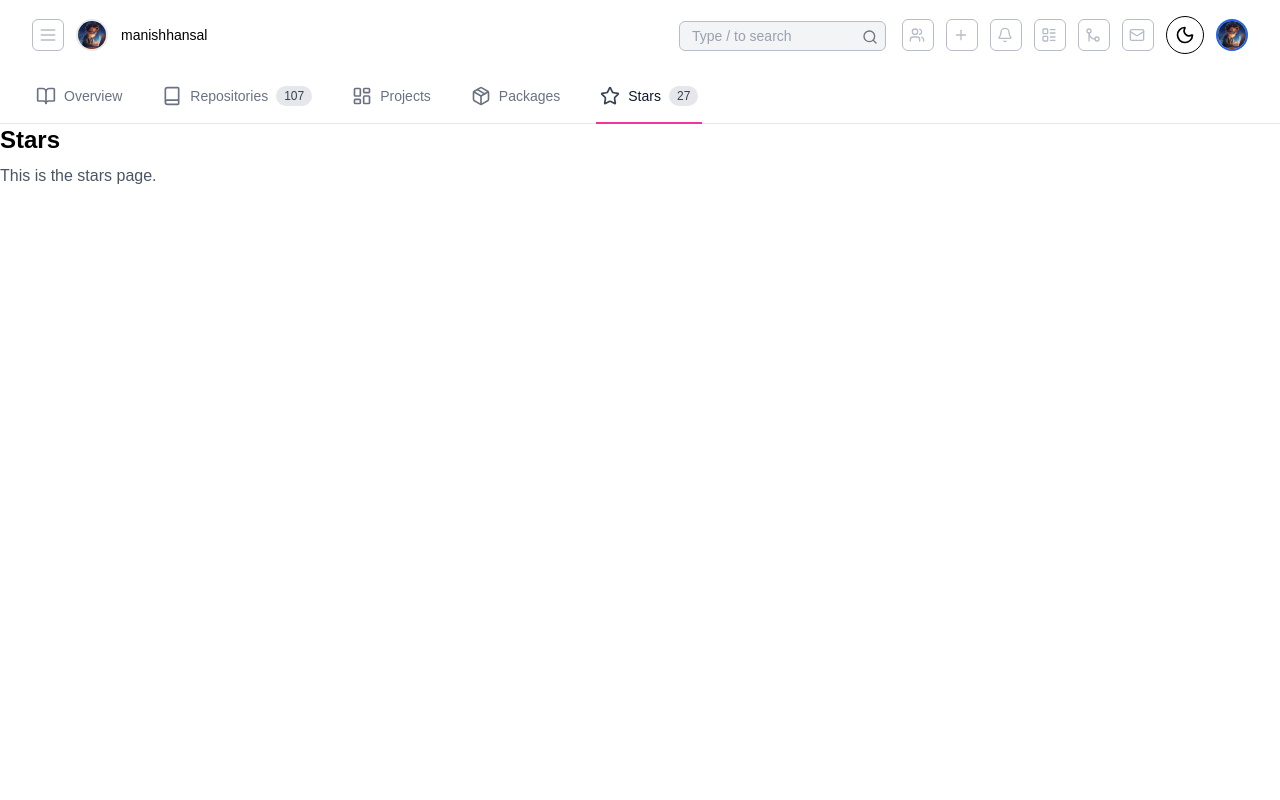
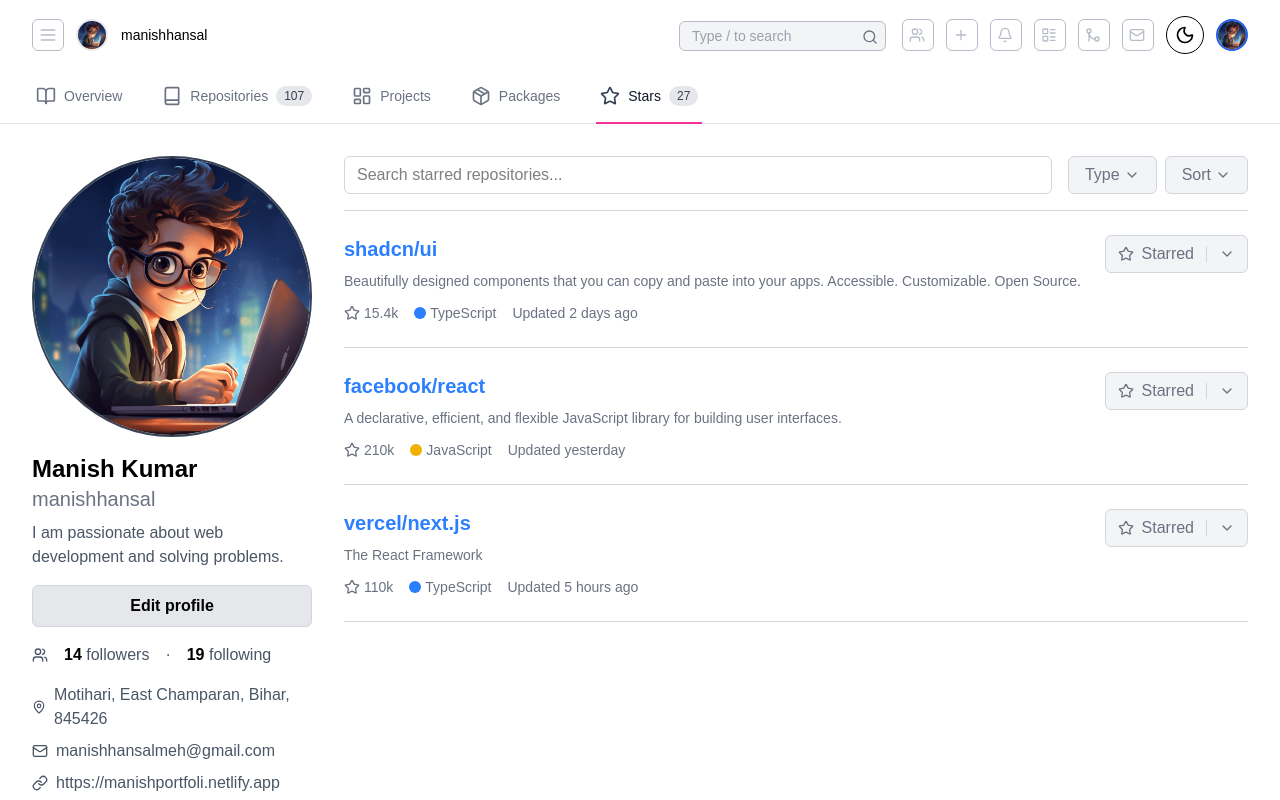
Before and after one commit to manishhansal/my-portfolio2.0, a Next.js app: page /stars in a window 1280 px wide. Built offline with nearby package versions, Linux system fonts and the light colour scheme.

Commit message:
Enhance Packages, Projects, and Stars pages with ProfilePageLayout integration; add search functionality and improve UI elements for better user experience (#12)

```diff
--- a/pages/packages.tsx
+++ b/pages/packages.tsx
@@ -1,16 +1,44 @@
 import { useTheme } from '@/context/ThemeContext';
+import ProfilePageLayout from './components/ProfilePageLayout';
+import { Package, ChevronDown } from 'lucide-react';
 
 const PackagesPage = () => {
   const { theme } = useTheme();
+  const textColor = theme === 'dark' ? 'text-gray-400' : 'text-gray-500';
+  const headingColor = theme === 'dark' ? 'text-white' : 'text-black';
+  const borderColor = theme === 'dark' ? 'border-gray-700' : 'border-gray-300';
+  const inputBg = theme === 'dark' ? 'bg-[#010409]' : 'bg-white';
+
   return (
-    <div>
-      <h1 className={`text-2xl font-bold ${theme === 'dark' ? 'text-white' : 'text-black'}`}>
-        Packages
-      </h1>
-      <p className={`${theme === 'dark' ? 'text-gray-400' : 'text-gray-600'} mt-2`}>
-        This is the packages page.
-      </p>
-    </div>
+    <ProfilePageLayout>
+      <div>
+        <div className="flex flex-col md:flex-row md:items-center md:justify-between gap-4 mb-4">
+          <input
+            type="text"
+            placeholder="Search packages..."
+            className={`w-full md:w-auto flex-1 px-3 py-1.5 border rounded-md ${borderColor} ${inputBg} ${headingColor}`}
+          />
+        </div>
+
+        <div
+          className={`border-t ${borderColor} border-dashed rounded-lg flex flex-col items-center justify-center py-20`}
+        >
+          <Package size={40} className={`${textColor}`} />
+          <h2 className={`mt-4 text-xl font-semibold ${headingColor}`}>
+            No packages found
+          </h2>
+          <p className={`mt-2 text-sm ${textColor}`}>
+            There are no packages in this organization.
+          </p>
+          <a
+            href="#"
+            className="mt-4 text-sm text-blue-500 hover:underline"
+          >
+            Learn about getting started with packages
+          </a>
+        </div>
+      </div>
+    </ProfilePageLayout>
   );
 };
 
--- a/pages/projects.tsx
+++ b/pages/projects.tsx
@@ -1,16 +1,53 @@
 import { useTheme } from '@/context/ThemeContext';
+import ProfilePageLayout from './components/ProfilePageLayout';
+import { LayoutDashboard, ChevronDown } from 'lucide-react';
 
 const ProjectsPage = () => {
   const { theme } = useTheme();
+  const textColor = theme === 'dark' ? 'text-gray-400' : 'text-gray-500';
+  const headingColor = theme === 'dark' ? 'text-white' : 'text-black';
+  const borderColor = theme === 'dark' ? 'border-gray-700' : 'border-gray-300';
+  const inputBg = theme === 'dark' ? 'bg-[#010409]' : 'bg-white';
+  const buttonBg =
+    theme === 'dark' ? 'bg-gray-800 hover:bg-gray-700' : 'bg-gray-100 hover:bg-gray-200';
+
   return (
-    <div>
-      <h1 className={`text-2xl font-bold ${theme === 'dark' ? 'text-white' : 'text-black'}`}>
-        Projects
-      </h1>
-      <p className={`${theme === 'dark' ? 'text-gray-400' : 'text-gray-600'} mt-2`}>
-        This is the projects page.
-      </p>
-    </div>
+    <ProfilePageLayout>
+      <div>
+        <div className="flex flex-col md:flex-row md:items-center md:justify-between gap-4 mb-4">
+          <input
+            type="text"
+            placeholder="Search all projects"
+            className={`w-full md:w-auto flex-1 px-3 py-1.5 border rounded-md ${borderColor} ${inputBg} ${headingColor}`}
+          />
+          <div className="flex items-center gap-2">
+            <button
+              className={`px-4 py-1.5 border rounded-md flex items-center gap-1 ${buttonBg} ${borderColor} ${textColor}`}
+            >
+              <span>Sort: Newest</span>
+              <ChevronDown size={16} />
+            </button>
+            <button
+              className={`px-4 py-1.5 border rounded-md flex items-center gap-2 bg-green-600 hover:bg-green-700 text-white border-green-700`}
+            >
+              <span>New project</span>
+            </button>
+          </div>
+        </div>
+
+        <div
+          className={`border-t ${borderColor} border-dashed rounded-lg flex flex-col items-center justify-center py-20`}
+        >
+          <LayoutDashboard size={40} className={`${textColor}`} />
+          <h2 className={`mt-4 text-xl font-semibold ${headingColor}`}>
+            You don't have any projects yet.
+          </h2>
+          <p className={`mt-2 text-sm ${textColor}`}>
+            Projects are a customizable, flexible tool for planning and tracking your work.
+          </p>
+        </div>
+      </div>
+    </ProfilePageLayout>
   );
 };
 
--- a/pages/stars.tsx
+++ b/pages/stars.tsx
@@ -1,16 +1,110 @@
 import { useTheme } from '@/context/ThemeContext';
+import ProfilePageLayout from './components/ProfilePageLayout';
+import { ChevronDown, Star } from 'lucide-react';
+import React from 'react';
+
+const starredRepos = [
+  {
+    name: 'shadcn/ui',
+    description:
+      'Beautifully designed components that you can copy and paste into your apps. Accessible. Customizable. Open Source.',
+    language: 'TypeScript',
+    languageColor: 'bg-blue-500',
+    stars: '15.4k',
+    lastUpdated: 'Updated 2 days ago',
+  },
+  {
+    name: 'facebook/react',
+    description: 'A declarative, efficient, and flexible JavaScript library for building user interfaces.',
+    language: 'JavaScript',
+    languageColor: 'bg-yellow-500',
+    stars: '210k',
+    lastUpdated: 'Updated yesterday',
+  },
+  {
+    name: 'vercel/next.js',
+    description: 'The React Framework',
+    language: 'TypeScript',
+    languageColor: 'bg-blue-500',
+    stars: '110k',
+    lastUpdated: 'Updated 5 hours ago',
+  },
+];
 
 const StarsPage = () => {
   const { theme } = useTheme();
+  const textColor = theme === 'dark' ? 'text-gray-400' : 'text-gray-500';
+  const headingColor = theme === 'dark' ? 'text-white' : 'text-black';
+  const borderColor = theme === 'dark' ? 'border-gray-700' : 'border-gray-300';
+  const inputBg = theme === 'dark' ? 'bg-[#010409]' : 'bg-white';
+  const buttonBg =
+    theme === 'dark' ? 'bg-gray-800 hover:bg-gray-700' : 'bg-gray-100 hover:bg-gray-200';
+
   return (
-    <div>
-      <h1 className={`text-2xl font-bold ${theme === 'dark' ? 'text-white' : 'text-black'}`}>
-        Stars
-      </h1>
-      <p className={`${theme === 'dark' ? 'text-gray-400' : 'text-gray-600'} mt-2`}>
-        This is the stars page.
-      </p>
-    </div>
+    <ProfilePageLayout>
+      <div>
+        <div className="flex flex-col md:flex-row md:items-center md:justify-between gap-4 mb-4">
+          <input
+            type="text"
+            placeholder="Search starred repositories..."
+            className={`w-full md:w-auto flex-1 px-3 py-1.5 border rounded-md ${borderColor} ${inputBg} ${headingColor}`}
+          />
+          <div className="flex items-center gap-2">
+            <button
+              className={`px-4 py-1.5 border rounded-md flex items-center gap-1 ${buttonBg} ${borderColor} ${textColor}`}
+            >
+              <span>Type</span>
+              <ChevronDown size={16} />
+            </button>
+            <button
+              className={`px-4 py-1.5 border rounded-md flex items-center gap-1 ${buttonBg} ${borderColor} ${textColor}`}
+            >
+              <span>Sort</span>
+              <ChevronDown size={16} />
+            </button>
+          </div>
+        </div>
+
+        <div className={`border-t ${borderColor}`}>
+          {starredRepos.map((repo, index) => (
+            <div
+              key={index}
+              className={`flex justify-between items-start py-6 border-b ${borderColor}`}
+            >
+              <div className="flex-1">
+                <div className="flex items-center gap-2">
+                  <a href="#" className="text-xl font-semibold text-blue-500 hover:underline">
+                    {repo.name}
+                  </a>
+                </div>
+                <p className={`text-sm ${textColor} mt-2`}>{repo.description}</p>
+                <div className={`flex items-center gap-4 text-sm mt-3 ${textColor}`}>
+                  <div className="flex items-center gap-1">
+                    <Star size={16} />
+                    <span>{repo.stars}</span>
+                  </div>
+                  <div className="flex items-center gap-1">
+                    <span className={`w-3 h-3 rounded-full ${repo.languageColor}`}></span>
+                    <span>{repo.language}</span>
+                  </div>
+                  <span>{repo.lastUpdated}</span>
+                </div>
+              </div>
+              <div>
+                <button
+                  className={`px-3 py-1.5 border rounded-md flex items-center gap-2 ${buttonBg} ${borderColor} ${textColor}`}
+                >
+                  <Star size={16} />
+                  <span>Starred</span>
+                  <span className={`border-l h-4 ${borderColor} mx-1`}></span>
+                  <ChevronDown size={16} />
+                </button>
+              </div>
+            </div>
+          ))}
+        </div>
+      </div>
+    </ProfilePageLayout>
   );
 };
 
```
